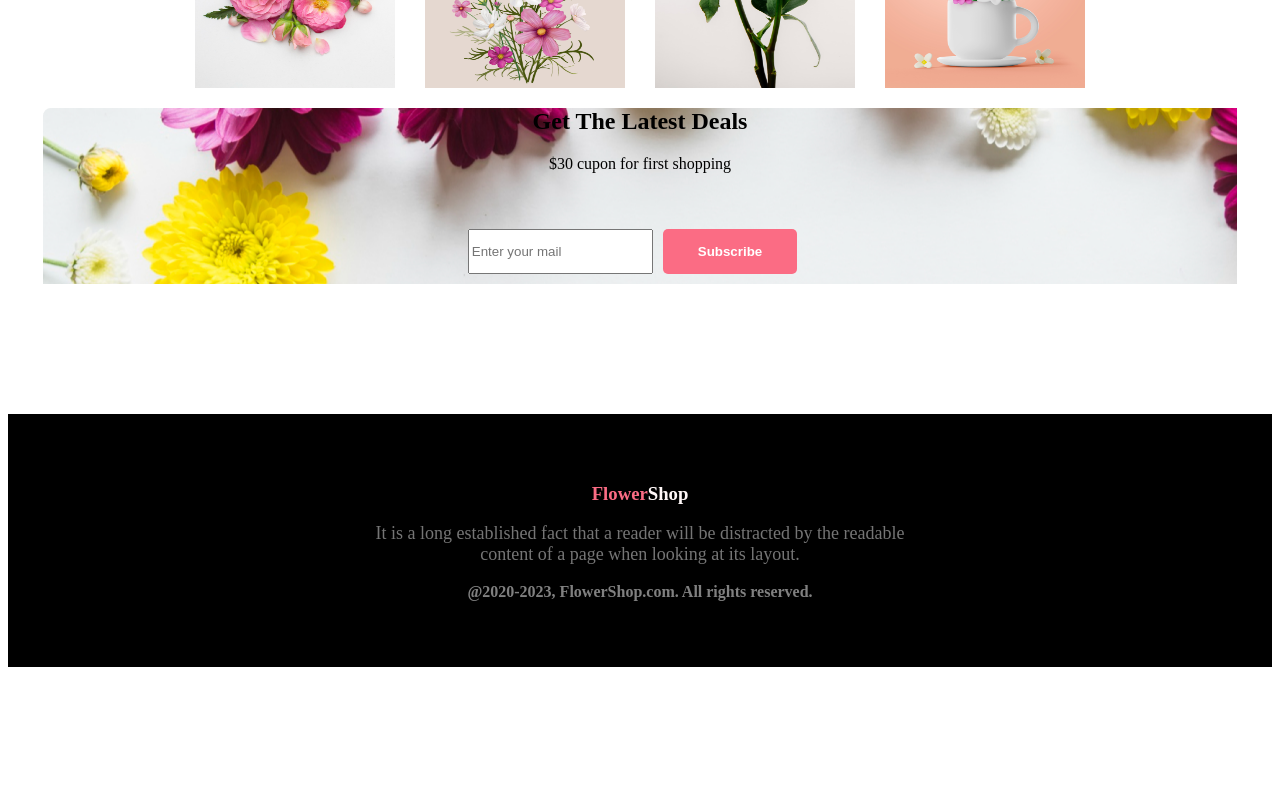
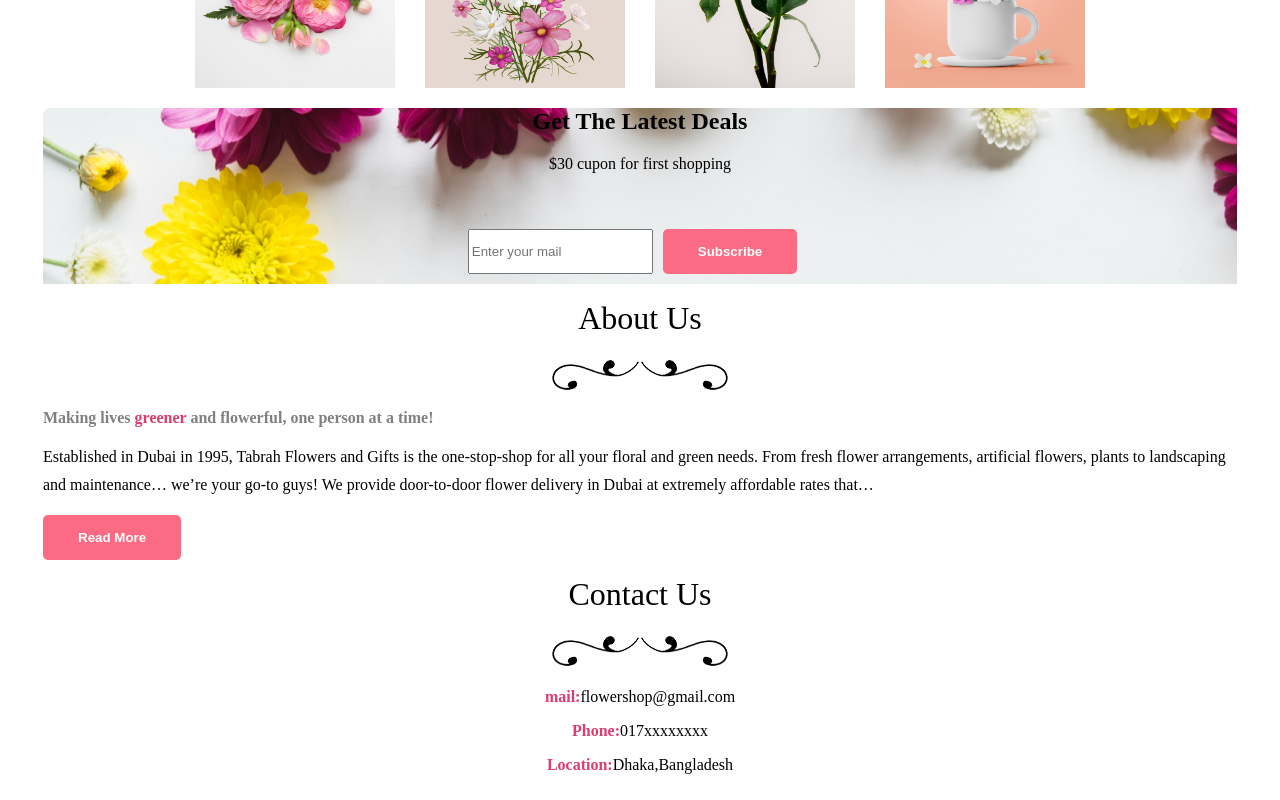
Before and after one commit to cadmostafijur/flower-shop-website, a plain HTML site: page index.html in a window 1280 px wide. Shown: the part 2028-2828 px from the top of the page. Before the commit the page ends 2703 px from the top, so only its background shows below. Drawn offline with Linux system fonts and the light colour scheme.

Commit message:
. prblm  solved

```diff
--- a/index.css
+++ b/index.css
@@ -226,3 +226,19 @@ a{
     object-fit: cover;
 
 }
+
+.service img {
+    display: block;
+    margin: 0 auto;
+  }
+#write{
+    color: gray;
+    font-size: medium;
+}
+.gren{
+    color: #dc3c6e;
+}
+.colser{
+    color: #dc3c6e;
+    font-weight: 800;
+}
--- a/index.html
+++ b/index.html
@@ -48,7 +48,7 @@
 
     <div class="hotdel">
         <!-- <h3>Hot Deal! Sale UP to 25% Off</h3> -->
-        <h3 class="section_title">Hot Deal! Sale UP to 25% <span class="colored-span">Off</span></h3>
+        <h3 class="section_title">Hot Deal! <br>Sale UP to 25% <span class="colored-span">Off</span></h3>
         <br><p id="p_color">It is a long established fact that a reader will be distracted by
             the readable<br>content of a page when looking at its layout. <br><button class="btn_primary">Sign Up</button></p>
             <img class="b_img" src="./img/pngwing 8.png" alt="">
@@ -74,7 +74,27 @@
             <button class="btn_primary">Subscribe</button>
         </form>
     </div>
+    <div class="service">
+        <p style="text-align: center;"><span style="color: #000000;">
+        <span style="font-size: 32px;">About Us</span></span></p>
+        <img width="178" height="43" src="./img/border-design-black.png" class="vc_single_image" alt="" >
+    </div>
+    <h1 id="write">Making lives <span class="gren">greener</span> and flowerful, one person at a time!</h1>
+    <p style="font-size: 16px;color: black;line-height: 28px;text-align: left" class="vc_custom_heading wpb_animate_when_almost_visible wpb_fadeInDown fadeInDown wpb_start_animation animated">Established in Dubai in 1995, Tabrah Flowers and Gifts is the one-stop-shop for all your
+        floral and green needs. From fresh flower arrangements, artificial flowers,
+        plants to landscaping and maintenance… we’re your go-to guys!
+        We provide door-to-door flower delivery in Dubai at extremely affordable rates that…</p>
+        <button class="btn_primary">Read More</button>
+        <div class="service">
+            <p style="text-align: center;"><span style="color: #000000;">
+            <span style="font-size: 32px;">Contact Us</span></span></p>
+            <img width="178" height="43" src="./img/border-design-black.png" class="vc_single_image" alt="" >
+            <p><span class="colser">mail:</span>flowershop@gmail.com</p>
+            <p><span class="colser">Phone:</span>017xxxxxxxx</p>
+            <p><span class="colser">Location:</span>Dhaka,Bangladesh</p>
+        </div>
 </section>
+
 </main>
 <footer>
     <div class="footer-column">
```
